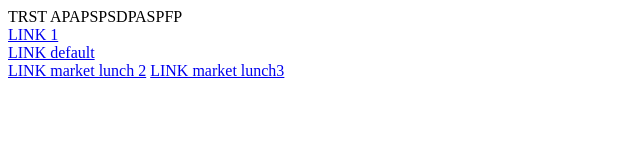
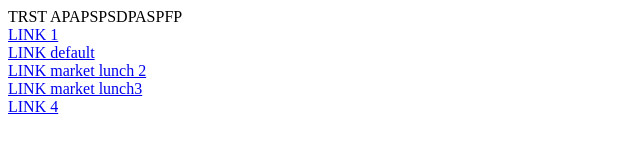
Before and after one commit to Xemka1309/Xemka1309.github.io, a plain HTML site: page index.html in a window 1280 px wide. Shown: the whole page, without its empty margins (0-640 px from the left). Drawn offline with Linux system fonts and the light colour scheme.

Commit message:
dsfsdfsdfsdfsdf

```diff
--- a/index.html
+++ b/index.html
@@ -13,8 +13,8 @@
     </div>
     <a href="market://details?id=com.google.android.youtube">LINK 1</a><br>
     <a href="http://play.google.com/store/apps/details?id=com.google.android.youtube">LINK default</a><br>
-    <a href="market://launch?id=com.google.android.youtube">LINK market lunch 2</a>
-    <a href="market://launch?id=com.google.android.youtube">LINK market lunch3 </a>
-    <a href="market://launch?id=com.netflix.mediaclient"></a>
+    <a href="market://launch?id=com.google.android.youtube">LINK market lunch 2</a><br>
+    <a href="market://launch?id=com.google.android.youtube">LINK market lunch3 </a><br>
+    <a href="market://launch?id=com.netflix.mediaclient">LINK 4</a>
 </body>
 </html>
```
